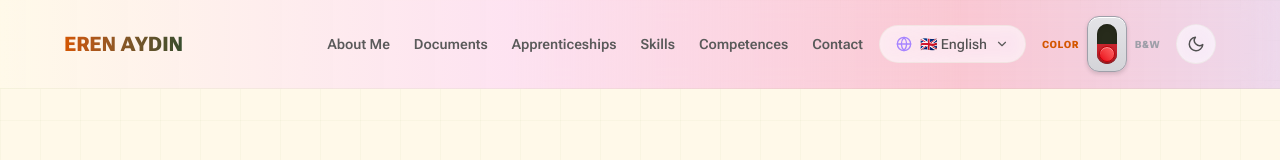
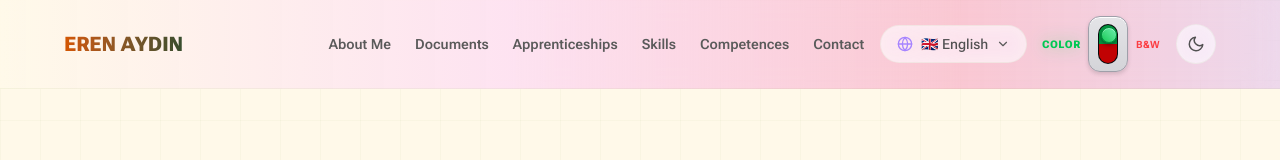
Before and after one commit to xddswi-swiss/lebenslauf, a Next.js app: page / in a window 1280 px wide. Shown: the top 160 px of the page. Built offline with nearby package versions, Linux system fonts and the light colour scheme.

Commit message:
feat: improve SwissSwitch styling in B&W mode, admin actions, page loader, and timeline date format parsing

```diff
--- a/src/app/bw-mode.css
+++ b/src/app/bw-mode.css
@@ -16,7 +16,7 @@
 }
 
 /* Force all text shadow, box shadow, gradients, and filters to be B&W */
-.bw-mode * {
+.bw-mode *:not(.bw-switch-container):not(.bw-switch-container *) {
   text-shadow: none !important;
   box-shadow: none !important;
   background-image: none !important;
@@ -277,14 +277,7 @@
   color: #ffffff !important;
 }
 
-/* Force the Feller/Draggable switch plate to look flat and B&W in blueprint mode */
-.bw-mode .bw-switch-plate {
-  background: #ffffff !important;
-  background-color: #ffffff !important;
-  border: 2px solid #000000 !important;
-  box-shadow: none !important;
-  border-radius: 4px !important;
-}
+/* Keep the Feller/Draggable switch plate 3D/tactile even in blueprint mode */
 
 /* Keep all elements that are rounded-full in color mode rounded-full in B&W mode too */
 .bw-mode .rounded-full,
@@ -303,7 +296,13 @@
 /* Grayscale main content, footer, and language switcher in B&W mode to strip color from emojis and flags */
 .bw-mode main,
 .bw-mode footer,
-.bw-mode header .relative,
-.bw-mode [style*="drawer"] .relative {
+.bw-mode header .relative:not(.bw-switch-container):not(.bw-switch-container *),
+.bw-mode [style*="drawer"] .relative:not(.bw-switch-container):not(.bw-switch-container *) {
   filter: grayscale(100%) !important;
 }
+
+/* Explicitly protect switch container and its kids from any parent filters */
+.bw-mode .bw-switch-container,
+.bw-mode .bw-switch-container * {
+  filter: none !important;
+}
--- a/src/app/page.tsx
+++ b/src/app/page.tsx
@@ -1,6 +1,6 @@
 "use client";
 
-import React, { useState } from 'react';
+import React, { useState, useEffect } from 'react';
 import { useLanguage } from './contexts/LanguageContext';
 import { useTheme } from './contexts/ThemeContext';
 import { Timeline } from '@/components/Timeline';
@@ -710,6 +710,113 @@ const MainContent: React.FC = () => {
   );
 };
 
+// 4. Premium Loading Splash Screen
+const PageLoader: React.FC<{ onComplete: () => void }> = ({ onComplete }) => {
+  const [progress, setProgress] = useState(0);
+
+  useEffect(() => {
+    let start = 0;
+    const duration = 1400; // 1.4 seconds loading duration
+    const intervalTime = 15; // Tick every 15ms
+    const step = 100 / (duration / intervalTime);
+
+    const timer = setInterval(() => {
+      start += step;
+      if (start >= 100) {
+        setProgress(100);
+        clearInterval(timer);
+        setTimeout(() => {
+          onComplete();
+        }, 250); // Pause briefly at 100%
+      } else {
+        setProgress(Math.floor(start));
+      }
+    }, intervalTime);
+
+    return () => clearInterval(timer);
+  }, [onComplete]);
+
+  return (
+    <m.div
+      initial={{ opacity: 1 }}
+      exit={{
+        y: "-100%",
+        opacity: 0,
+        transition: { duration: 0.8, ease: [0.76, 0, 0.24, 1] }
+      }}
+      className="fixed inset-0 z-[9999] flex flex-col items-center justify-center bg-[#09090b] text-white select-none overflow-hidden"
+    >
+      {/* Decorative Glowing Gradients */}
+      <div className="absolute top-[-10%] left-[-10%] w-[50%] h-[50%] bg-primary/10 blur-[150px] rounded-full pointer-events-none" />
+      <div className="absolute bottom-[-10%] right-[-10%] w-[50%] h-[50%] bg-secondary/10 blur-[150px] rounded-full pointer-events-none" />
+
+      <div className="w-full max-w-xs md:max-w-md px-6 flex flex-col space-y-6 relative z-10">
+        {/* Name Logo */}
+        <m.div
+          initial={{ opacity: 0, y: 10 }}
+          animate={{ opacity: 1, y: 0 }}
+          transition={{ duration: 0.5, ease: "easeOut" }}
+          className="flex flex-col items-start"
+        >
+          <span className="text-[10px] uppercase tracking-[0.3em] text-zinc-500 font-bold mb-1">Portfolio</span>
+          <h2 className="text-xl md:text-2xl font-black tracking-[0.25em] bg-gradient-to-r from-white to-zinc-400 bg-clip-text text-transparent font-sans">
+            EREN AYDIN
+          </h2>
+        </m.div>
+
+        {/* Monospace progress number */}
+        <div className="flex items-baseline justify-between">
+          <m.span
+            className="text-6xl md:text-8xl font-light font-mono tracking-tighter tabular-nums text-zinc-100"
+          >
+            {String(progress).padStart(3, '0')}
+          </m.span>
+          <span className="text-xl md:text-2xl font-light text-zinc-500 font-mono">%</span>
+        </div>
+
+        {/* Progress Bar Container */}
+        <div className="h-[2px] w-full bg-zinc-800/40 rounded-full overflow-hidden relative">
+          <m.div
+            className="h-full bg-gradient-to-r from-primary via-secondary to-primary shadow-[0_0_8px_rgba(236,72,153,0.5)] rounded-full"
+            style={{ width: `${progress}%` }}
+            transition={{ type: "tween", ease: "easeOut" }}
+          />
+        </div>
+
+        {/* Subtext */}
+        <div className="flex justify-between text-[8px] md:text-[9px] uppercase tracking-[0.2em] text-zinc-500 font-semibold">
+          <span>Loading Experience</span>
+          <span>Please Wait</span>
+        </div>
+      </div>
+    </m.div>
+  );
+};
+
 export default function Home() {
-  return <MainContent />;
+  const [isLoading, setIsLoading] = useState(true);
+
+  return (
+    <>
+      <AnimatePresence mode="wait">
+        {isLoading && (
+          <PageLoader key="loader" onComplete={() => setIsLoading(false)} />
+        )}
+      </AnimatePresence>
+
+      <m.div
+        animate={{
+          opacity: isLoading ? 0 : 1,
+          y: isLoading ? 30 : 0
+        }}
+        transition={{ duration: 0.8, ease: [0.16, 1, 0.3, 1] }}
+        style={{
+          height: isLoading ? '100vh' : 'auto',
+          overflow: isLoading ? 'hidden' : 'visible'
+        }}
+      >
+        <MainContent />
+      </m.div>
+    </>
+  );
 }
--- a/src/components/SwissSwitch.tsx
+++ b/src/components/SwissSwitch.tsx
@@ -56,22 +56,46 @@ export const SwissSwitch: React.FC = () => {
   const travelDistance = 20;
 
   return (
-    <div className="flex items-center gap-2 z-30 select-none">
-      {/* Label: Color (OFF) */}
-      <span className={`text-[10px] font-black tracking-wider transition-colors duration-300 ${bwMode ? 'text-zinc-400 dark:text-zinc-500' : 'text-primary font-black'}`}>
+    <div className="flex items-center gap-2 z-30 select-none bw-switch-container">
+      {/* Label: Color (ON) */}
+      <span className={`text-[10px] tracking-wider transition-all duration-300 inline-block ${
+        bwMode
+          ? 'text-zinc-400 font-medium scale-100'
+          : 'text-[#00c853] font-black scale-105 drop-shadow-[0_0_8px_rgba(0,200,83,0.45)]'
+      }`}>
         COLOR
       </span>
 
       {/* Switch Plate */}
       <div
         onClick={handleToggle}
-        className="w-10 h-14 rounded-xl bg-gradient-to-b from-zinc-200 to-zinc-300 dark:from-zinc-800 dark:to-zinc-900 border border-zinc-400 dark:border-zinc-700 shadow-[0_2px_4px_rgba(0,0,0,0.15),inset_0_1px_0_white] dark:shadow-[0_2px_4px_rgba(0,0,0,0.4)] flex items-center justify-center cursor-pointer transition-all duration-300 hover:scale-105 active:scale-98 relative bw-switch-plate"
+        className={`w-10 h-14 border flex items-center justify-center cursor-pointer transition-all duration-300 hover:scale-105 active:scale-98 relative ${
+          bwMode
+            ? 'bg-white border-2 border-black shadow-none rounded-[4px]'
+            : 'bg-gradient-to-b from-zinc-200 to-zinc-300 dark:from-zinc-800 dark:to-zinc-900 border-zinc-400 dark:border-zinc-700 shadow-[0_2px_4px_rgba(0,0,0,0.15),inset_0_1px_0_white] dark:shadow-[0_2px_4px_rgba(0,0,0,0.4)] rounded-xl'
+        }`}
       >
         {/* Track Slot */}
-        <div className="w-5 h-10 bg-zinc-950 rounded-full relative shadow-[inset_0_2px_4px_rgba(0,0,0,0.6)] overflow-hidden flex flex-col justify-between p-0.5">
+        <div className={`w-5 h-10 rounded-full relative overflow-hidden flex flex-col justify-between p-0.5 border transition-all duration-300 ${
+          bwMode
+            ? 'bg-zinc-950 border border-black shadow-none'
+            : 'bg-zinc-950 border-transparent shadow-[inset_0_2px_4px_rgba(0,0,0,0.6)]'
+        }`}>
           {/* Active color strip backings */}
-          <div className={`absolute top-0 left-0 right-0 h-1/2 bg-green-500/80 transition-opacity duration-300 ${bwMode ? 'opacity-100' : 'opacity-20'}`} />
-          <div className={`absolute bottom-0 left-0 right-0 h-1/2 bg-red-500/80 transition-opacity duration-300 ${bwMode ? 'opacity-20' : 'opacity-100'}`} />
+          <div
+            className="absolute top-0 left-0 right-0 h-1/2 transition-all duration-300"
+            style={{
+              backgroundColor: bwMode ? '#27272a' : '#00c853',
+              opacity: bwMode ? 1 : 0.75
+            }}
+          />
+          <div
+            className="absolute bottom-0 left-0 right-0 h-1/2 transition-all duration-300"
+            style={{
+              backgroundColor: bwMode ? '#e4e4e7' : '#ff0000',
+              opacity: bwMode ? 1 : 0.75
+            }}
+          />
 
           {/* Draggable Knob */}
           <m.div
@@ -79,17 +103,22 @@ export const SwissSwitch: React.FC = () => {
             dragConstraints={{ top: 0, bottom: travelDistance }}
             dragElastic={0.05}
             dragMomentum={false}
-            animate={{ y: bwMode ? 0 : travelDistance }}
+            animate={{ y: bwMode ? travelDistance : 0 }}
             onDragEnd={(_, info) => {
               const midPoint = travelDistance / 2;
               const dragY = info.offset.y;
-              // If dragged upwards, turn ON (y=0)
-              // If dragged downwards, turn OFF (y=travelDistance)
-              const finalVal = bwMode ? (dragY > midPoint) : (dragY > -midPoint);
-              if (finalVal) {
-                setMode(false);
+              if (bwMode) {
+                if (dragY < -midPoint) {
+                  setMode(false);
+                } else {
+                  setMode(true);
+                }
               } else {
-                setMode(true);
+                if (dragY > midPoint) {
+                  setMode(true);
+                } else {
+                  setMode(false);
+                }
               }
             }}
             onClick={(e) => {
@@ -97,17 +126,21 @@ export const SwissSwitch: React.FC = () => {
               handleToggle();
             }}
             whileHover={{ scale: 1.08 }}
-            className={`w-4 h-4 rounded-full shadow-[0_2px_4px_rgba(0,0,0,0.4),inset_0_1px_0_rgba(255,255,255,0.4)] cursor-grab active:cursor-grabbing border z-10 transition-colors duration-300 ${
+            className={`w-4 h-4 rounded-full cursor-grab active:cursor-grabbing border z-10 transition-all duration-300 ${
               bwMode
-                ? 'bg-zinc-800 border-zinc-950'
-                : 'bg-gradient-to-tr from-red-600 to-red-400 border-red-700'
+                ? 'bg-white border-2 border-black shadow-none'
+                : 'bg-gradient-to-tr from-[#00c853] to-[#69f0ae] border-[#008e3c] shadow-[0_2px_4px_rgba(0,0,0,0.4),inset_0_1px_0_rgba(255,255,255,0.4)]'
             }`}
           />
         </div>
       </div>
 
-      {/* Label: B&W (ON) */}
-      <span className={`text-[10px] font-black tracking-wider transition-colors duration-300 ${bwMode ? 'text-green-500 font-black' : 'text-zinc-400 dark:text-zinc-500'}`}>
+      {/* Label: B&W (OFF) */}
+      <span className={`text-[10px] tracking-wider transition-all duration-300 inline-block ${
+        bwMode
+          ? 'text-black font-black scale-105 drop-shadow-none'
+          : 'text-[#ff0000]/70 font-bold scale-100'
+      }`}>
         B&W
       </span>
     </div>
--- a/src/components/Timeline.tsx
+++ b/src/components/Timeline.tsx
@@ -223,6 +223,11 @@ export const Timeline: React.FC<TimelineProps> = ({ selectedMatcher = null }) =>
             data: result.data || result.jsonBackup
           }
         }));
+
+        // Automatically log out admin for security and cleaner UX flow
+        localStorage.removeItem('admin_unlocked');
+        localStorage.removeItem('admin_passcode');
+        window.dispatchEvent(new Event('admin-state-changed'));
 
         alert(deleteAlertMsg[language as 'de' | 'tr' | 'en'] || deleteAlertMsg.tr);
       }
```
Also changed, not shown: src/components/AdminExperienceForm.tsx (+24 -10 lines), 1 other file (tests, documents, lock files or other folders).
